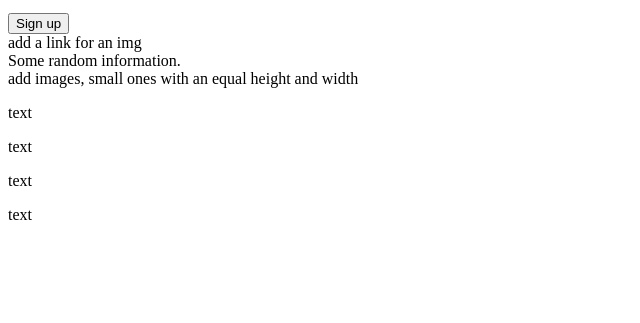
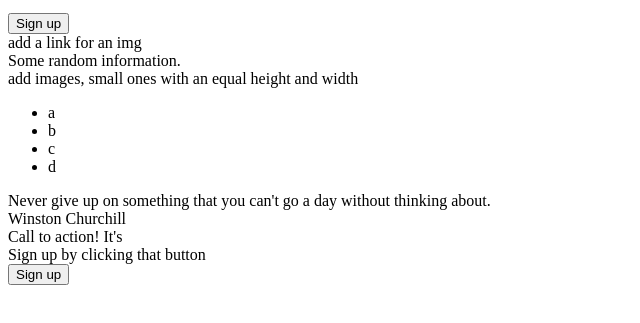
Before and after one commit to Polaris-algedi/My-first-good-looking-web-page, a plain HTML site: page index.html in a window 1280 px wide. Shown: the part 189-512 px from the top of the page, without its empty margins (0-640 px from the left). Drawn offline with Linux system fonts and the light colour scheme.

Commit message:
Add section 2 and 3 of the content

```diff
--- a/index.html
+++ b/index.html
@@ -27,13 +27,29 @@
         <div class="section-one">
             <div>Some random information.</div>
             <div class="images">add images, small ones with an equal height and width</div>
-            <div class="subtext">
-                <p>text</p>
-                <p>text</p>
-                <p>text</p>
-                <p>text</p>
+            <ul>
+                <li>a</li>
+                <li>b</li>
+                <li>c</li>
+                <li>d</li>
+
+            </ul>
+        </div>
+        <div class="section-two">
+            Never give up on something that you can't go a day without thinking about.
+            <div>Winston Churchill</div>
+        </div>
+        <div class="section-three">
+            <div>
+                <div>
+                    <div>Call to action! It's</div>
+                    <div>Sign up by clicking that button</div>
+                    <button>Sign up</button>
+                </div>
             </div>
+
         </div>
+
 
     </div>
 
```
